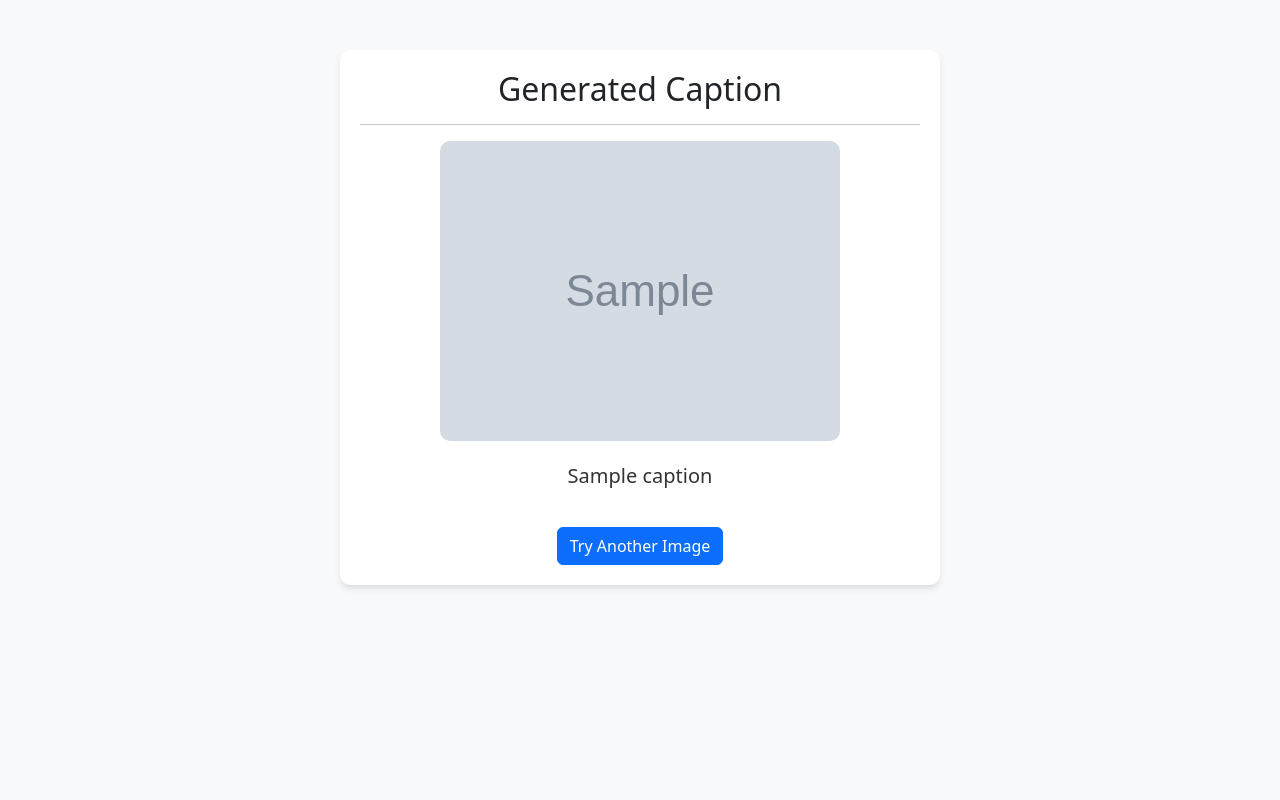
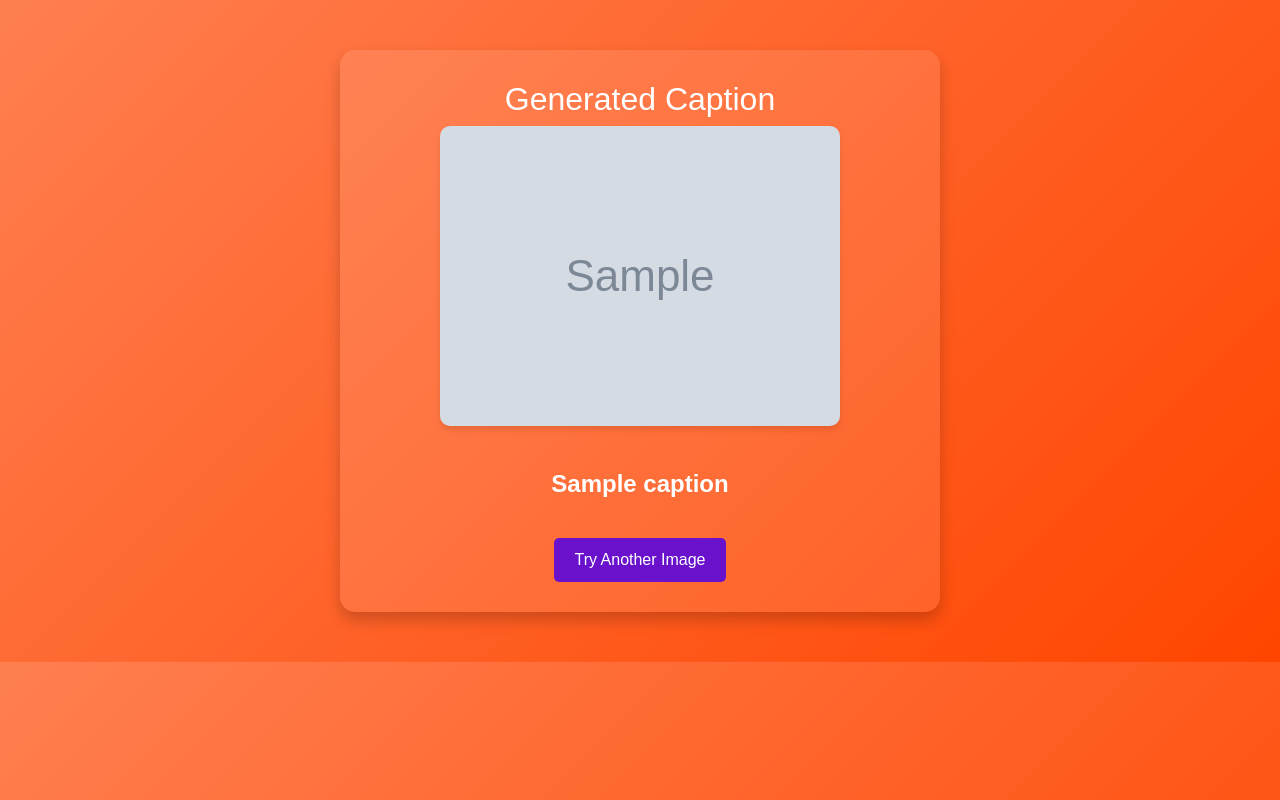
Before and after one commit to alhaan313/ImageCaptioner, a Flask app: template app/templates/result.html in a window 1280 px wide. Run offline with Flask 3, Linux system fonts and the light colour scheme; the template is opened without the code that fills it: most values are stand-ins (such as "Sample title", 1, 10 or a date in 2020); grey boxes marked "Sample" are stand-in pictures; parts of the project's set-up code (start-up, migrations or seed data) failed here and were passed over.

Commit message:
ui modify

```diff
--- a/app/templates/result.html
+++ b/app/templates/result.html
@@ -4,54 +4,56 @@
   <meta charset="UTF-8">
   <meta name="viewport" content="width=device-width, initial-scale=1.0">
   <title>Caption Result</title>
-  <link
-    href="https://cdn.jsdelivr.net/npm/bootstrap@5.3.0-alpha3/dist/css/bootstrap.min.css"
-    rel="stylesheet"
-    integrity="sha384-KyZXEAg3QhqLMpG8r+Knujsl5/6E6NNbB8Q4Wx5r+5/3ROKFnxB5TOfl6EMdV0bN"
-    crossorigin="anonymous"
-  />
+  <link href="https://cdn.jsdelivr.net/npm/bootstrap@5.3.0-alpha3/dist/css/bootstrap.min.css" rel="stylesheet">
   <style>
     body {
-      background-color: #f8f9fa;
+      background: linear-gradient(135deg, #ff7f50, #ff4500);
+      color: #fff;
+      font-family: 'Arial', sans-serif;
+      padding: 50px 20px;
     }
     .result-container {
-      margin: 50px auto;
+      background: rgba(255, 255, 255, 0.1);
+      padding: 30px;
+      border-radius: 15px;
       max-width: 600px;
-      background: #fff;
-      padding: 20px;
-      border-radius: 10px;
-      box-shadow: 0 4px 6px rgba(0, 0, 0, 0.1);
+      margin: 0 auto;
+      box-shadow: 0 8px 15px rgba(0, 0, 0, 0.2);
+      text-align: center;
     }
     .image-preview {
       max-width: 100%;
       height: auto;
       border-radius: 10px;
       margin-bottom: 20px;
+      box-shadow: 0 4px 6px rgba(0, 0, 0, 0.1);
     }
     .caption-box {
-      font-size: 1.25rem;
-      font-weight: 500;
-      color: #333;
+      font-size: 1.5rem;
+      font-weight: bold;
+      margin-top: 20px;
     }
     .btn {
       margin-top: 20px;
+      padding: 10px 20px;
+      background-color: #6a11cb;
+      color: white;
+      border: none;
+      border-radius: 5px;
+      text-decoration: none;
+      transition: background-color 0.3s ease;
+    }
+    .btn:hover {
+      background-color: #2575fc;
     }
   </style>
 </head>
 <body>
-  <div class="container">
-    <div class="result-container text-center">
-      <h2>Generated Caption</h2>
-      <hr />
-      <img
-        src="{{ image_url }}"
-        alt="Uploaded Image"
-        class="image-preview"
-      />
-      <p class="caption-box">{{ caption }}</p>
-      <a href="{{ url_for('main.index') }}" class="btn btn-primary">Try Another Image</a>
-    </div>
+  <div class="result-container">
+    <h2>Generated Caption</h2>
+    <img src="{{ image_url }}" alt="Uploaded Image" class="image-preview">
+    <p class="caption-box">{{ caption }}</p>
+    <a href="{{ url_for('main.index') }}" class="btn">Try Another Image</a>
   </div>
-  <script src="https://cdn.jsdelivr.net/npm/bootstrap@5.3.0-alpha3/dist/js/bootstrap.bundle.min.js"></script>
 </body>
 </html>
```
Also changed, not shown: app/templates/index.html (+41 -1 lines), 1 other file.
